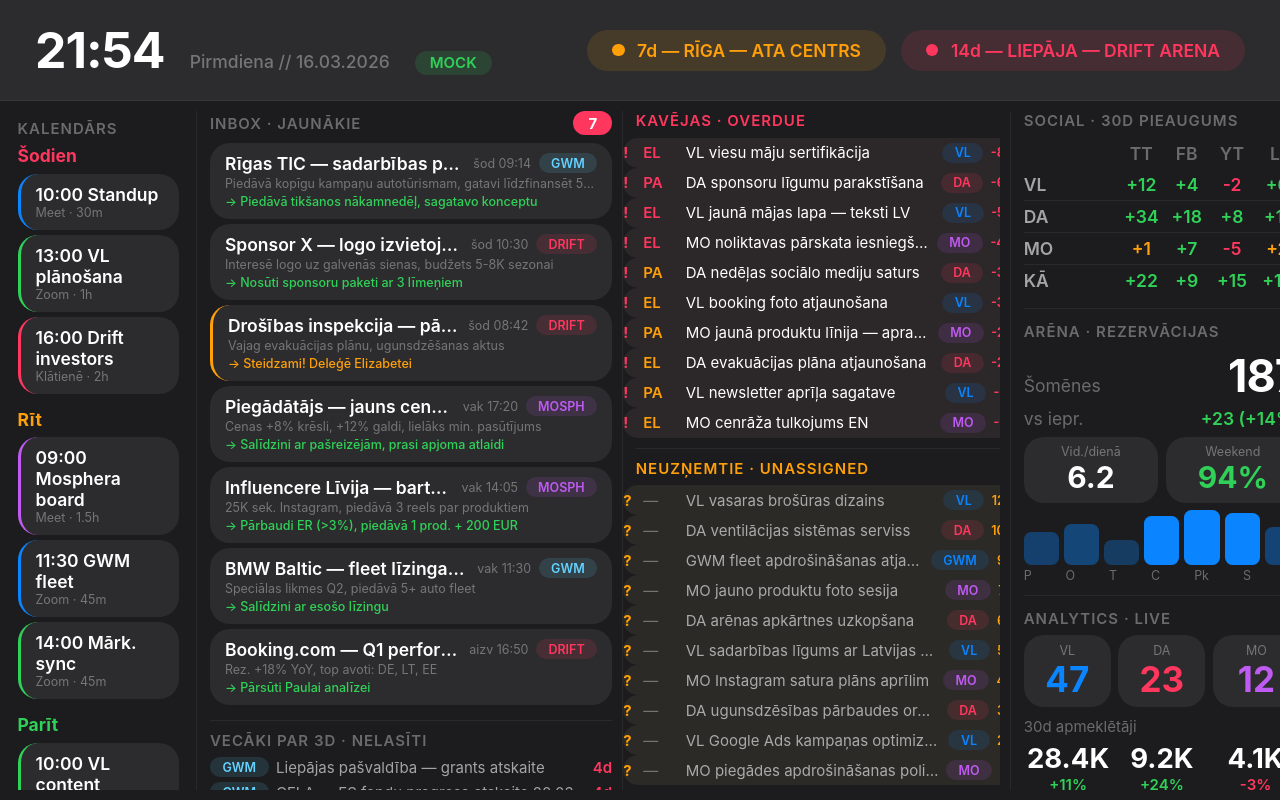
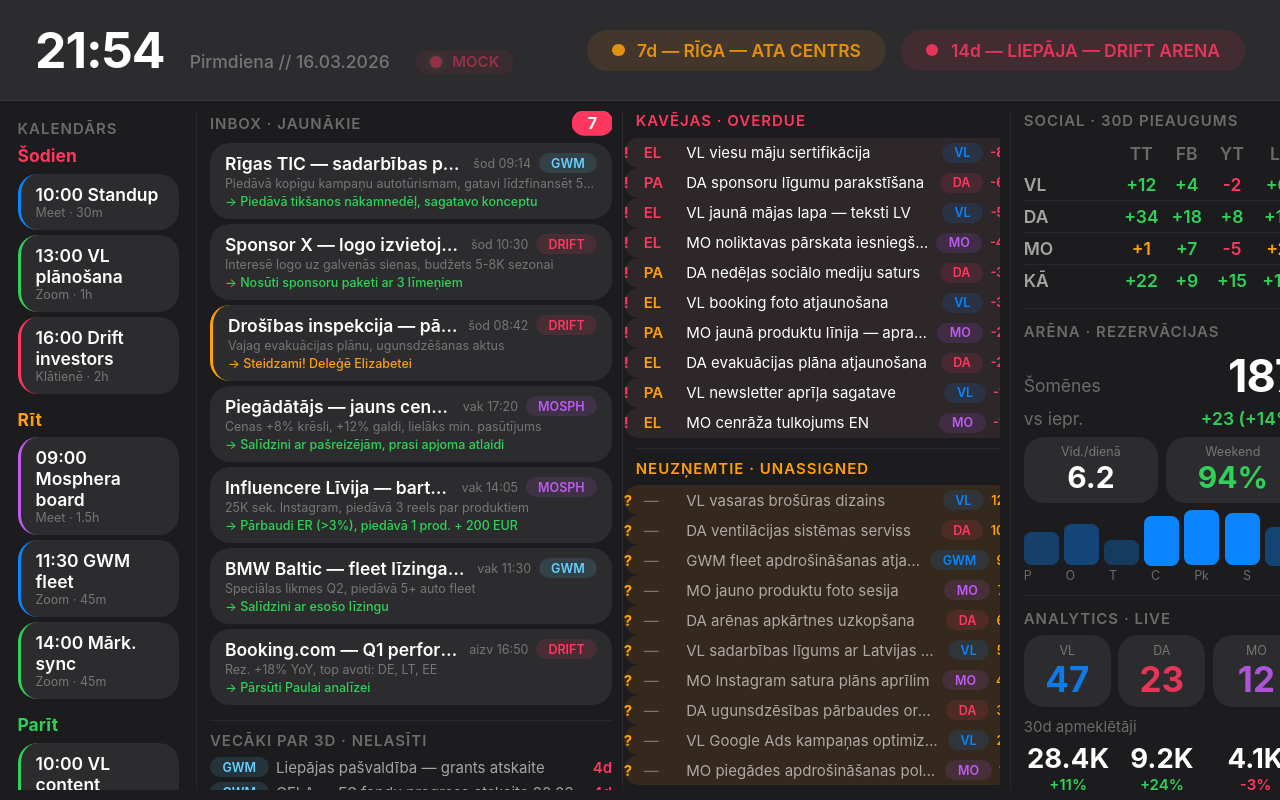
Before and after one commit to klavs-dot/command-center, a Next.js app: page / in a window 1280 px wide. Built offline with nearby package versions, Linux system fonts and the light colour scheme; no server answers.

Commit message:
Update page.js

```diff
--- a/app/page.js
+++ b/app/page.js
@@ -20,39 +20,17 @@ async function getDashboardData() {
 }
 
 const S = 2.5;
-
-// Apple krāsas
 const C = {
-  bg: '#1c1c1e',
-  card: '#2c2c2e',
-  card2: '#3a3a3c',
-  border: 'rgba(255,255,255,0.06)',
-  text: '#ffffff',
-  text2: 'rgba(255,255,255,0.6)',
-  text3: 'rgba(255,255,255,0.35)',
-  blue: '#0a84ff',
-  green: '#30d158',
-  red: '#ff375f',
-  orange: '#ff9f0a',
-  purple: '#bf5af2',
-  teal: '#64d2ff',
-};
-
-// Uzņēmumu krāsas Apple stilā
-const companyColors = {
-  VL: C.blue,
-  DA: C.red,
-  MO: C.purple,
-  GWM: C.teal,
+  bg: '#1c1c1e', card: '#2c2c2e', border: 'rgba(255,255,255,0.06)',
+  text: '#ffffff', text2: 'rgba(255,255,255,0.6)', text3: 'rgba(255,255,255,0.35)',
+  blue: '#0a84ff', green: '#30d158', red: '#ff375f', orange: '#ff9f0a', purple: '#bf5af2', teal: '#64d2ff',
 };
 
 export default async function DashboardPage() {
   const data = await getDashboardData();
   const time = formatRigaTime();
   const dateStr = formatRigaDate();
-
-  const hasOverdue = (data.overdueTasks || []).length > 0;
-  const hasUnassigned = (data.unassignedTasks || []).length > 0;
+  const isLive = data.source?.includes('live');
 
   return (
     <div style={{
@@ -61,42 +39,33 @@ export default async function DashboardPage() {
       background: C.bg, display: 'flex', flexDirection: 'column', overflow: 'hidden',
     }}>
 
-      {/* Pulsēšanas animācijas */}
-      <style dangerouslySetInnerHTML={{ __html: `
-        @keyframes pulseRed {
-          0%, 100% { background: ${C.card}; }
-          50% { background: rgba(255,55,95,0.08); }
-        }
-        @keyframes pulseOrange {
-          0%, 100% { background: ${C.card}; }
-          50% { background: rgba(255,159,10,0.08); }
-        }
-        .pulse-red { animation: pulseRed 3s ease-in-out infinite; border-radius: ${10*S}px; padding: ${3*S}px ${5*S}px; margin: 0 -${5*S}px; }
-        .pulse-orange { animation: pulseOrange 3s ease-in-out infinite; border-radius: ${10*S}px; padding: ${3*S}px ${5*S}px; margin: 0 -${5*S}px; }
-      `}} />
-
       {/* TOP BAR */}
       <div style={{
         display: 'flex', justifyContent: 'space-between', alignItems: 'center',
-        padding: `${8*S}px ${14*S}px`,
-        background: C.card,
-        borderBottom: `1px solid ${C.border}`,
-        flexShrink: 0,
+        padding: `${8*S}px ${14*S}px`, background: C.card,
+        borderBottom: `1px solid ${C.border}`, flexShrink: 0,
       }}>
         <div style={{ display: 'flex', alignItems: 'baseline', gap: 10*S }}>
           <span style={{ fontSize: 20*S, fontWeight: 700, color: C.text, letterSpacing: -1 }}>{time}</span>
           <span style={{ fontSize: 7*S, color: C.text3, fontWeight: 500 }}>{dateStr}</span>
-          <span style={{
-            fontSize: 6*S, color: C.green, fontWeight: 600,
-            background: 'rgba(48,209,88,0.15)',
+          <span className="live-badge" style={{
+            fontSize: 6*S, color: isLive ? C.green : C.red, fontWeight: 600,
+            background: isLive ? 'rgba(48,209,88,0.15)' : 'rgba(255,55,95,0.15)',
             padding: `${1*S}px ${6*S}px`, borderRadius: 20*S,
-          }}>{data.source?.includes('live') ? 'LIVE' : 'MOCK'}</span>
+            display: 'flex', alignItems: 'center', gap: 4*S,
+          }}>
+            <span className="live-dot" style={{
+              width: 5*S, height: 5*S, borderRadius: '50%',
+              background: isLive ? C.green : C.red, display: 'inline-block',
+            }} />
+            {isLive ? 'LIVE' : 'MOCK'}
+          </span>
         </div>
         <div style={{ display: 'flex', alignItems: 'center', gap: 6*S }}>
           {(data.travel || []).map((t, i) => {
             const tc = t.days <= 7 ? C.orange : C.red;
             return (
-              <div key={i} style={{
+              <div key={i} className="travel-badge" style={{
                 background: `${tc}1F`, padding: `${4*S}px ${10*S}px`, borderRadius: 20*S,
                 display: 'flex', alignItems: 'center', gap: 5*S,
               }}>
@@ -111,7 +80,7 @@ export default async function DashboardPage() {
       {/* 4 COLUMNS */}
       <div style={{
         display: 'grid', gridTemplateColumns: '14% 33% 30% 23%',
-        flex: 1, overflow: 'hidden', padding: `${4*S}px`,  gap: `${4*S}px`,
+        flex: 1, overflow: 'hidden', padding: `${4*S}px`, gap: `${4*S}px`,
       }}>
 
         {/* ═══ COL 1: KALENDĀRS ═══ */}
@@ -121,19 +90,18 @@ export default async function DashboardPage() {
             const dayColor = di === 0 ? C.red : di === 1 ? C.orange : C.green;
             return (
               <div key={di} style={{ marginBottom: 6*S }}>
-                <div style={{ fontSize: 7*S, fontWeight: 700, color: dayColor, marginBottom: 3*S }}>
-                  {day.day}
-                </div>
+                <div style={{ fontSize: 7*S, fontWeight: 700, color: dayColor, marginBottom: 3*S }}>{day.day}</div>
                 {(day.events || []).length === 0 && (
                   <div style={{ fontSize: 5*S, color: C.text3, paddingLeft: 5*S }}>Nav notikumu</div>
                 )}
                 {(day.events || []).map((ev, ei) => {
                   const evColor = ev.color === '#a064ff' ? C.purple : ev.color === '#ff2d78' ? C.red : ev.color === '#00ff88' ? C.green : C.blue;
                   return (
-                    <div key={ei} style={{
+                    <div key={ei} className="cal-item" style={{
                       background: C.card, borderRadius: 8*S,
                       padding: `${4*S}px ${6*S}px`, marginBottom: 2*S,
-                      borderLeft: `${3}px solid ${evColor}`,
+                      borderLeft: `3px solid ${evColor}`,
+                      animationDelay: `${di * 0.15 + ei * 0.1}s`,
                     }}>
                       <div style={{ fontSize: 7*S, fontWeight: 600, color: C.text }}>{ev.time} {ev.title}</div>
                       <div style={{ fontSize: 5*S, color: C.text3 }}>{ev.platform} · {ev.duration}</div>
@@ -152,9 +120,10 @@ export default async function DashboardPage() {
         }}>
           <div style={{ display: 'flex', justifyContent: 'space-between', alignItems: 'center', marginBottom: 3*S }}>
             <Sec t="Inbox · Jaunākie" s={S} noM />
-            <span style={{
+            <span className="count-badge" style={{
               background: C.red, color: '#fff', fontSize: 6*S,
               padding: `${1*S}px ${6*S}px`, borderRadius: 20*S, fontWeight: 700,
+              display: 'inline-block',
             }}>{(data.emailsRecent || []).length}</span>
           </div>
 
@@ -162,10 +131,11 @@ export default async function DashboardPage() {
             {(data.emailsRecent || []).map((email, i) => {
               const accColor = email.accountColor === '#a064ff' ? C.purple : email.accountColor === '#ff2d78' ? C.red : C.teal;
               return (
-                <div key={i} style={{
+                <div key={i} className="email-card" style={{
                   background: C.card, borderRadius: 8*S,
                   padding: `${4*S}px ${6*S}px`, marginBottom: 2*S,
                   borderLeft: email.urgent ? `3px solid ${C.orange}` : 'none',
+                  animationDelay: `${i * 0.08}s`,
                 }}>
                   <div style={{ display: 'flex', justifyContent: 'space-between', alignItems: 'center', marginBottom: 1*S }}>
                     <div style={{ fontSize: 7*S, fontWeight: 600, color: C.text, flex: 1, whiteSpace: 'nowrap', overflow: 'hidden', textOverflow: 'ellipsis' }}>
@@ -183,7 +153,6 @@ export default async function DashboardPage() {
             })}
           </div>
 
-          {/* Vecāki par 3d */}
           <div style={{ borderTop: `1px solid ${C.border}`, paddingTop: 4*S }}>
             <Sec t="Vecāki par 3d · Nelasīti" s={S} />
             {(data.emailsOld || []).length === 0 && (
@@ -195,9 +164,7 @@ export default async function DashboardPage() {
                 return (
                   <div key={i} style={{ display: 'flex', alignItems: 'center', gap: 3*S, fontSize: 6*S }}>
                     <Pill t={email.account} c={accColor} s={S} />
-                    <span style={{ color: C.text2, flex: 1, whiteSpace: 'nowrap', overflow: 'hidden', textOverflow: 'ellipsis' }}>
-                      {email.subject}
-                    </span>
+                    <span style={{ color: C.text2, flex: 1, whiteSpace: 'nowrap', overflow: 'hidden', textOverflow: 'ellipsis' }}>{email.subject}</span>
                     <span style={{ color: email.urgent ? C.red : C.orange, flexShrink: 0, fontWeight: 600 }}>{email.daysOld}d</span>
                   </div>
                 );
@@ -211,8 +178,7 @@ export default async function DashboardPage() {
           borderLeft: `1px solid ${C.border}`, paddingLeft: `${5*S}px`,
           display: 'flex', flexDirection: 'column', overflow: 'hidden',
         }}>
-          {/* Kavējas */}
-          <Sec t="Kavējas · Overdue" s={S} c={hasOverdue ? C.red : undefined} />
+          <Sec t="Kavējas · Overdue" s={S} c={(data.overdueTasks || []).length > 0 ? C.red : undefined} />
           <div style={{ display: 'flex', flexDirection: 'column', gap: 0, marginBottom: 4*S }}>
             {(data.overdueTasks || []).slice(0, 10).map((task, i) => {
               const cc = task.companyColor === '#ff2d78' ? C.red : task.companyColor === '#a064ff' ? C.purple : C.blue;
@@ -220,9 +186,7 @@ export default async function DashboardPage() {
                 <div key={i} className="pulse-red" style={{ display: 'flex', alignItems: 'center', gap: 3*S, fontSize: 6*S, padding: `${2*S}px 0` }}>
                   <span style={{ color: C.red, fontWeight: 700, minWidth: 5*S }}>!</span>
                   <span style={{ color: task.daysLate >= 4 ? C.red : C.orange, minWidth: 14*S, fontWeight: 600 }}>{task.person}</span>
-                  <span style={{ color: C.text, flex: 1, whiteSpace: 'nowrap', overflow: 'hidden', textOverflow: 'ellipsis' }}>
-                    {task.task}
-                  </span>
+                  <span style={{ color: C.text, flex: 1, whiteSpace: 'nowrap', overflow: 'hidden', textOverflow: 'ellipsis' }}>{task.task}</span>
                   <Pill t={task.company} c={cc} s={S} />
                   <span style={{ color: C.red, fontSize: 5*S, flexShrink: 0, fontWeight: 700 }}>-{task.daysLate}d</span>
                 </div>
@@ -230,9 +194,8 @@ export default async function DashboardPage() {
             })}
           </div>
 
-          {/* Neuzņemtie */}
           <div style={{ borderTop: `1px solid ${C.border}`, paddingTop: 4*S, marginBottom: 4*S }}>
-            <Sec t="Neuzņemtie · Unassigned" s={S} c={hasUnassigned ? C.orange : undefined} />
+            <Sec t="Neuzņemtie · Unassigned" s={S} c={(data.unassignedTasks || []).length > 0 ? C.orange : undefined} />
             <div style={{ display: 'flex', flexDirection: 'column', gap: 0 }}>
               {(data.unassignedTasks || []).slice(0, 10).map((task, i) => {
                 const cc = task.companyColor === '#ff2d78' ? C.red : task.companyColor === '#a064ff' ? C.purple : C.blue;
@@ -240,9 +203,7 @@ export default async function DashboardPage() {
                   <div key={i} className="pulse-orange" style={{ display: 'flex', alignItems: 'center', gap: 3*S, fontSize: 6*S, padding: `${2*S}px 0` }}>
                     <span style={{ color: C.orange, fontWeight: 700, minWidth: 5*S }}>?</span>
                     <span style={{ color: C.text3, minWidth: 14*S }}>—</span>
-                    <span style={{ color: C.text2, flex: 1, whiteSpace: 'nowrap', overflow: 'hidden', textOverflow: 'ellipsis' }}>
-                      {task.task}
-                    </span>
+                    <span style={{ color: C.text2, flex: 1, whiteSpace: 'nowrap', overflow: 'hidden', textOverflow: 'ellipsis' }}>{task.task}</span>
                     <Pill t={task.company} c={cc} s={S} />
                     <span style={{ color: C.orange, fontSize: 5*S, flexShrink: 0, fontWeight: 600 }}>{task.daysWaiting || '?'}d</span>
                   </div>
@@ -251,7 +212,6 @@ export default async function DashboardPage() {
             </div>
           </div>
 
-          {/* Padarītie */}
           <div style={{ borderTop: `1px solid ${C.border}`, paddingTop: 4*S }}>
             <Sec t="Pēdējie padarītie" s={S} c={C.green} />
             {(data.completedTasks || []).length === 0 && (
@@ -264,9 +224,7 @@ export default async function DashboardPage() {
                   <div key={i} style={{ display: 'flex', alignItems: 'center', gap: 3*S, fontSize: 6*S, padding: `${2*S}px 0` }}>
                     <span style={{ color: C.green, fontWeight: 600, minWidth: 5*S }}>✓</span>
                     <span style={{ color: C.text3, minWidth: 14*S, fontWeight: 500 }}>{task.person}</span>
-                    <span style={{ color: C.text2, flex: 1, whiteSpace: 'nowrap', overflow: 'hidden', textOverflow: 'ellipsis' }}>
-                      {task.task}
-                    </span>
+                    <span style={{ color: C.text2, flex: 1, whiteSpace: 'nowrap', overflow: 'hidden', textOverflow: 'ellipsis' }}>{task.task}</span>
                     <Pill t={task.company} c={cc} s={S} />
                   </div>
                 );
@@ -289,8 +247,7 @@ export default async function DashboardPage() {
             {(data.social?.rows || []).map((row, ri) => {
               const vals = row.values.map((v, vi) => {
                 const oc = row.colors[vi];
-                const nc = oc === '#00ff88' ? C.green : oc === '#ff4455' ? C.red : C.orange;
-                return { v, c: nc };
+                return { v, c: oc === '#00ff88' ? C.green : oc === '#ff4455' ? C.red : C.orange };
               });
               return [
                 <div key={`l${ri}`} style={{ color: C.text2, fontWeight: 600, padding: `${2*S}px 0`, borderTop: ri > 0 ? `1px solid ${C.border}` : 'none' }}>{row.label}</div>,
@@ -301,7 +258,6 @@ export default async function DashboardPage() {
             }).flat()}
           </div>
 
-          {/* Arēna */}
           <div style={{ borderTop: `1px solid ${C.border}`, paddingTop: 5*S, marginBottom: 5*S }}>
             <Sec t="Arēna · Rezervācijas" s={S} />
             <div style={{ display: 'flex', justifyContent: 'space-between', alignItems: 'baseline', marginBottom: 2*S }}>
@@ -318,9 +274,10 @@ export default async function DashboardPage() {
             </div>
             <div style={{ display: 'flex', gap: 2*S, alignItems: 'flex-end', height: 22*S }}>
               {(data.arena?.weekBars || []).map((h, i) => (
-                <div key={i} style={{
+                <div key={i} className="bar-grow" style={{
                   flex: 1, borderRadius: 3*S, height: `${h}%`,
                   background: h >= 90 ? C.blue : `rgba(10,132,255,${0.15 + h / 300})`,
+                  animationDelay: `${i * 0.1}s`,
                 }} />
               ))}
             </div>
@@ -329,19 +286,15 @@ export default async function DashboardPage() {
             </div>
           </div>
 
-          {/* Analytics */}
           <div style={{ borderTop: `1px solid ${C.border}`, paddingTop: 5*S }}>
             <Sec t="Analytics · Live" s={S} />
             <div style={{ display: 'grid', gridTemplateColumns: '1fr 1fr 1fr', gap: 3*S, marginBottom: 4*S }}>
               {(data.analytics?.live || []).map((a, i) => {
                 const lc = i === 0 ? C.blue : i === 1 ? C.red : C.purple;
                 return (
-                  <div key={i} style={{
-                    background: C.card, borderRadius: 8*S,
-                    padding: `${3*S}px`, textAlign: 'center',
-                  }}>
+                  <div key={i} style={{ background: C.card, borderRadius: 8*S, padding: `${3*S}px`, textAlign: 'center' }}>
                     <div style={{ fontSize: 5*S, color: C.text3 }}>{a.label}</div>
-                    <div style={{ fontSize: 14*S, fontWeight: 700, color: lc }}>{a.value}</div>
+                    <div className="live-number" style={{ fontSize: 14*S, fontWeight: 700, color: lc }}>{a.value}</div>
                   </div>
                 );
               })}
@@ -365,14 +318,11 @@ export default async function DashboardPage() {
   );
 }
 
-// ═══ KOMPONENTES ═══
-
 function Sec({ t, s, noM, c }) {
   return (
     <div style={{
       fontSize: 6*s, fontWeight: 600, textTransform: 'uppercase', letterSpacing: 1,
-      color: c || 'rgba(255,255,255,0.35)',
-      marginBottom: noM ? 0 : 3*s,
+      color: c || 'rgba(255,255,255,0.35)', marginBottom: noM ? 0 : 3*s,
     }}>{t}</div>
   );
 }
@@ -388,10 +338,7 @@ function Pill({ t, c, s }) {
 
 function MetBox({ l, v, vc = '#ffffff', s }) {
   return (
-    <div style={{
-      background: '#2c2c2e', borderRadius: 8*s,
-      padding: `${3*s}px`, textAlign: 'center',
-    }}>
+    <div style={{ background: '#2c2c2e', borderRadius: 8*s, padding: `${3*s}px`, textAlign: 'center' }}>
       <div style={{ fontSize: 5*s, color: 'rgba(255,255,255,0.35)' }}>{l}</div>
       <div style={{ fontSize: 12*s, fontWeight: 700, color: vc }}>{v}</div>
     </div>
```
